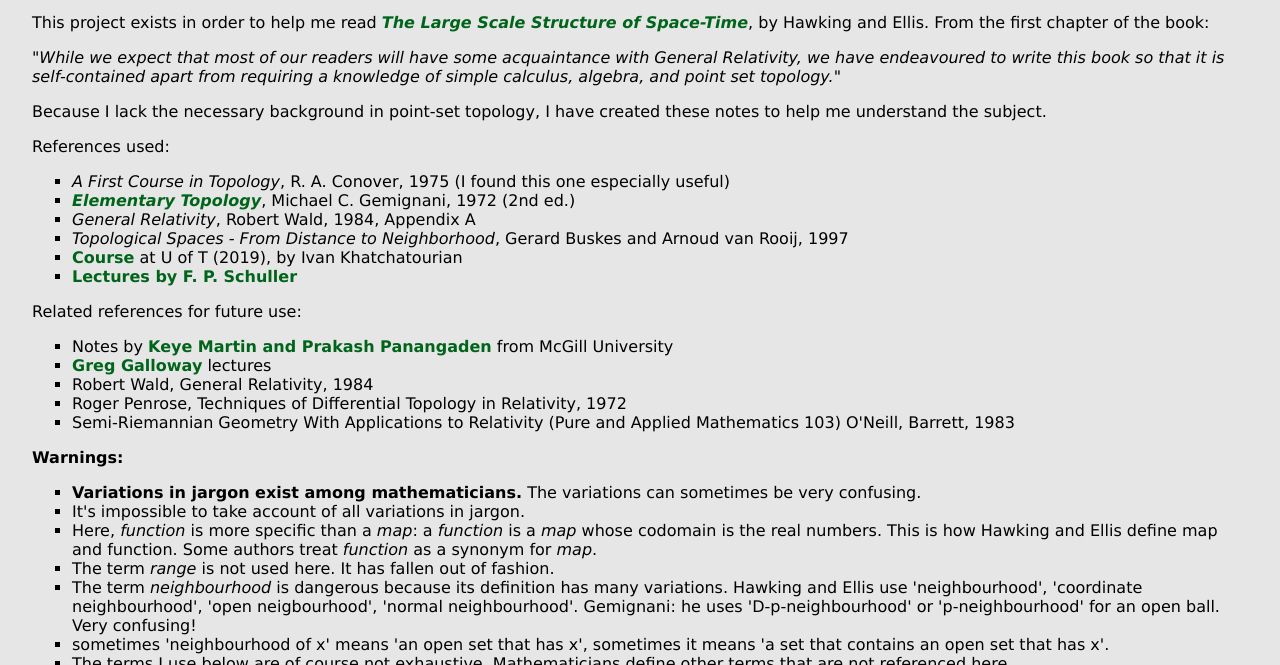
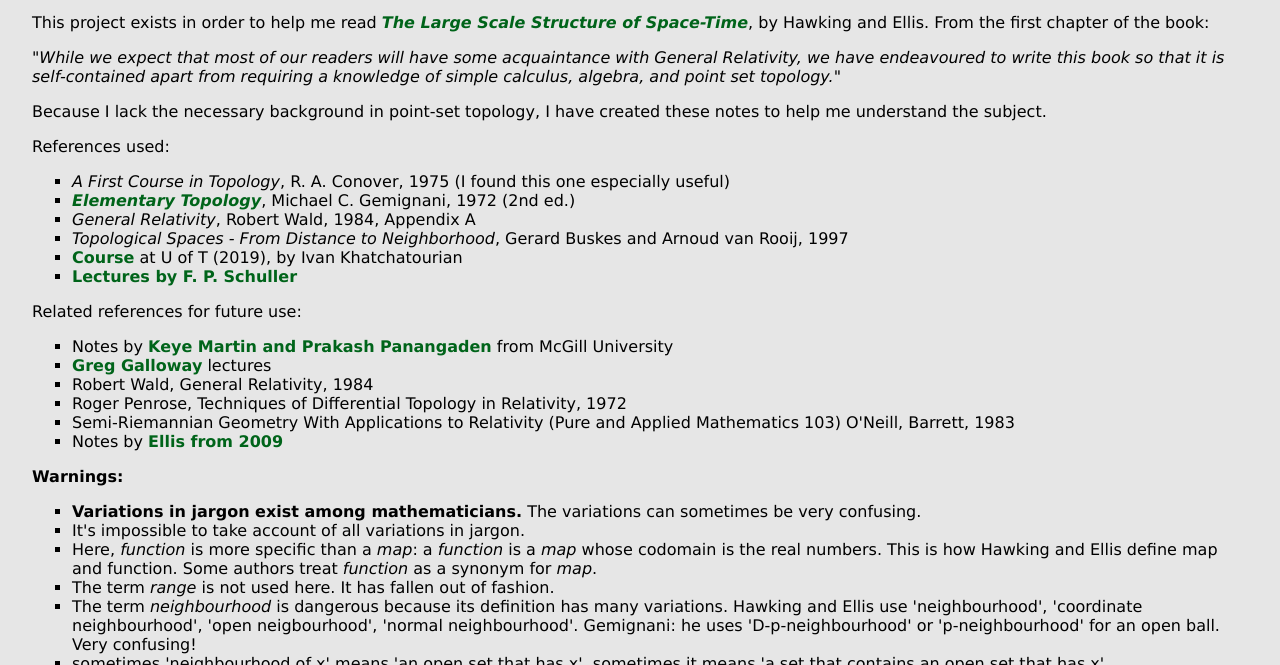
Before and after one commit to johanley/topology, a plain HTML site: page docs/index.html in a window 1280 px wide. Shown: the part 135-800 px from the top of the page. Drawn offline with Linux system fonts and the light colour scheme.

Commit message:
Basic editing...

```diff
--- a/docs/index.html
+++ b/docs/index.html
@@ -40,6 +40,7 @@ self-contained apart from requiring a knowledge of simple calculus, algebra, and
  <li>Robert Wald, General Relativity, 1984
  <li>Roger Penrose, Techniques of Differential Topology in Relativity, 1972
  <li>Semi-Riemannian Geometry With Applications to Relativity (Pure and Applied Mathematics 103) O'Neill, Barrett, 1983
+ <li>Notes by <a href='http://www.math.uct.ac.za/sites/default/files/image_tool/images/32/Staff/Emeritus_Professors/Prof_George_Ellis/Overview/GR%20Lectures.pdf'>Ellis from 2009</a>
 </ul>
 
  <P><b>Warnings:</b>
```
Also changed, not shown: 1 other file.
